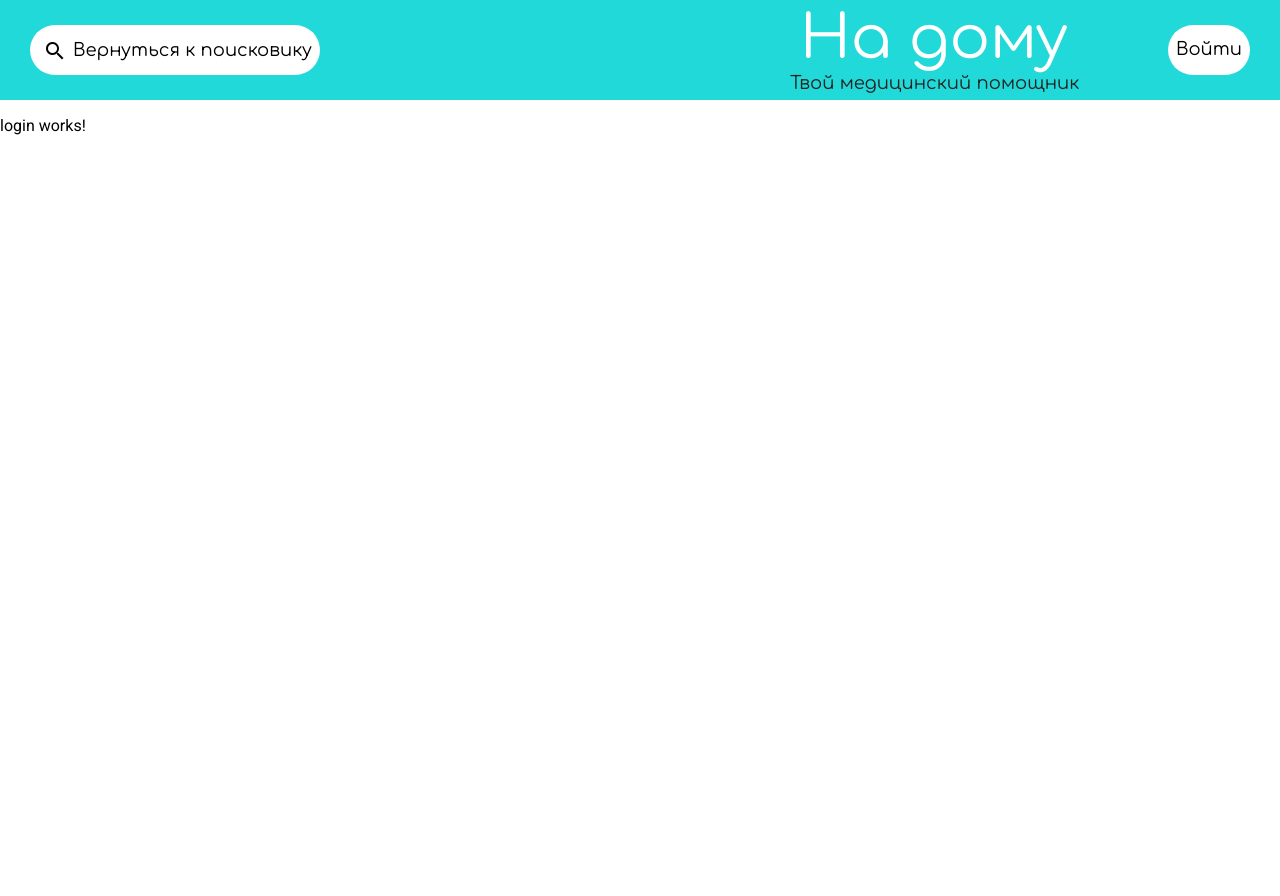
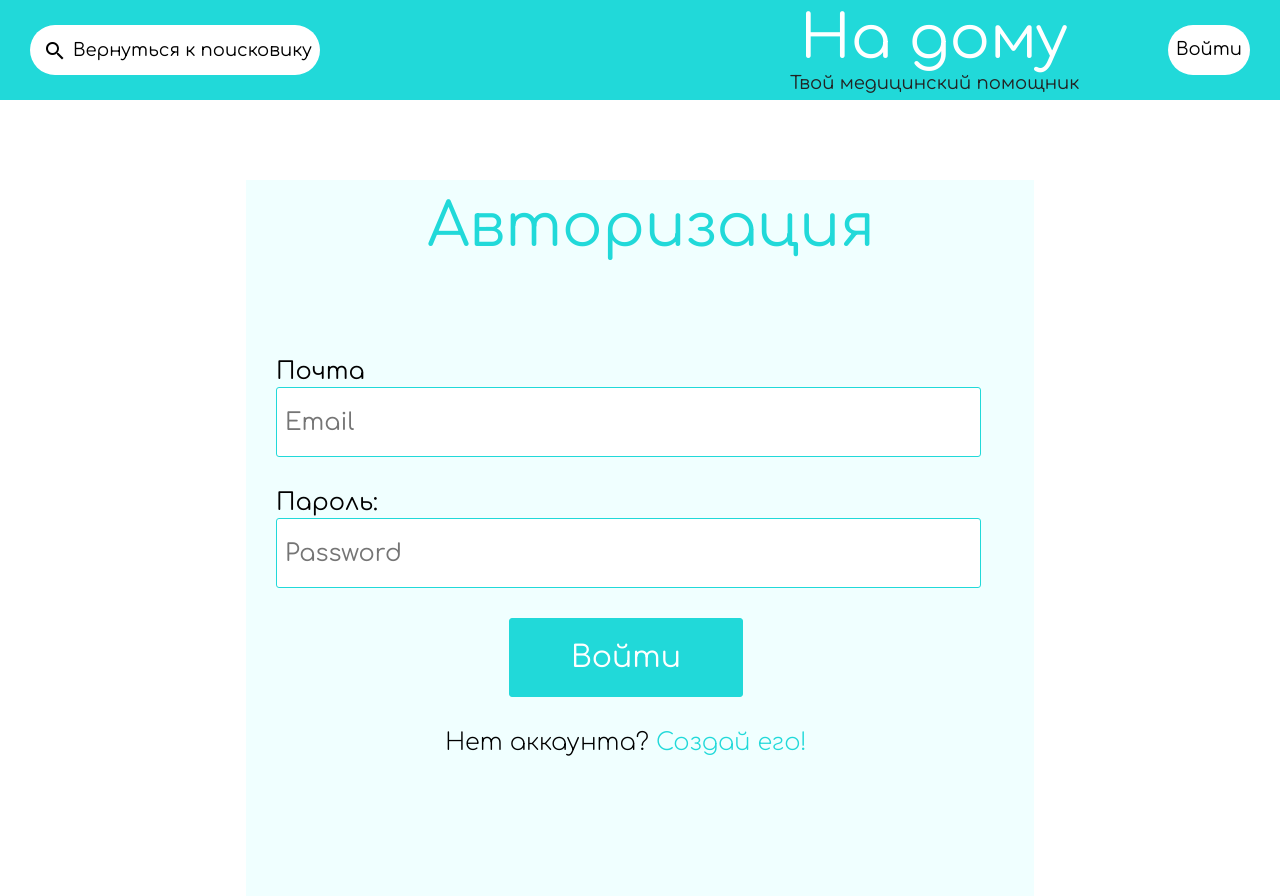
Before and after one commit to moevm/nosql2h24-diseases, an Angular app in the folder frontend/: page /login in a window 1280 px wide. Before the commit the page ends 800 px from the top, so only its background shows below. Built offline with nearby package versions, Linux system fonts and the light colour scheme.

Commit message:
Login_page

```diff
--- a/frontend/src/app/app.component.ts
+++ b/frontend/src/app/app.component.ts
@@ -6,7 +6,7 @@ import { HeaderComponent } from './header/header.component';
   selector: 'app-root',
   imports: [RouterOutlet, HeaderComponent],
   templateUrl: './app.component.html',
-  styleUrl: './app.component.less'
+  styleUrls: ['./app.component.less']
 })
 export class AppComponent {
   title = 'frontend';
--- a/frontend/src/app/app.config.ts
+++ b/frontend/src/app/app.config.ts
@@ -1,9 +1,14 @@
 import { ApplicationConfig, provideZoneChangeDetection } from '@angular/core';
 import { provideRouter } from '@angular/router';
-
+import { provideHttpClient } from '@angular/common/http';
+import { provideAnimationsAsync } from '@angular/platform-browser/animations/async';
 import { routes } from './app.routes';
-import { provideAnimationsAsync } from '@angular/platform-browser/animations/async';
 
 export const appConfig: ApplicationConfig = {
-  providers: [provideZoneChangeDetection({ eventCoalescing: true }), provideRouter(routes), provideAnimationsAsync('noop')]
+  providers: [
+    provideZoneChangeDetection({ eventCoalescing: true }),
+    provideRouter(routes),
+    provideAnimationsAsync('noop'),
+    provideHttpClient()
+  ]
 };
--- a/frontend/src/app/login/login.component.html
+++ b/frontend/src/app/login/login.component.html
@@ -1 +1,14 @@
-<p>login works!</p>
+<div id="login">
+  <h2>Авторизация</h2>
+  <form (ngSubmit)="onSubmit()" #loginForm="ngForm">
+    <label for="email"> <p>Почта</p> </label>
+    <input type="text" id="email" name="email" placeholder="Email" [ngClass]="{'activate': email}" [(ngModel)]="email" required>
+    <label for="password"> <p>Пароль:</p> </label>
+    <input type="password" id="password" name="password" placeholder="Password" [ngClass]="{'activate': password}" [(ngModel)]="password" required>
+
+    <p *ngIf="isError" class="error"> Ошибка </p>
+
+    <input type="submit" value="Войти" id="button">
+  </form>
+  <p>Нет аккаунта? <a>Создай его!</a></p>
+</div>
--- a/frontend/src/app/login/login.component.less
+++ b/frontend/src/app/login/login.component.less
@@ -0,0 +1,102 @@
+@import "../app.component.less";
+
+#login{
+width: 750px;
+height: 700px;
+padding: 8px 8px 8px 30px;
+background: #F0FFFF;
+color: #000000;
+font-family: "Comfortaa";
+font-weight: 300;
+font-size: 24px;
+line-height: 1.3;
+text-align: center;
+
+
+margin-left: auto;
+margin-right: auto;
+margin-top: 80px;
+
+h2{
+    margin: 0;
+    color: @med_color;
+    font-family: @font_family;
+    font-weight: 400;
+    font-size: 60px;
+    text-align: center;
+}
+
+form{
+    margin-top: 60px;
+    float:left;
+    margin-right: 20px;
+    margin-left: auto;
+    margin-right: auto;
+    width: 700px;
+
+    label{
+
+        p{
+            margin: 0;
+            margin-top: 30px;
+            text-align: left;
+            color: #000;
+            font-family: @font_family;
+            font-weight: 400;
+            font-size: 24px;
+        }
+
+    }
+
+    input{
+        width: 687px;
+        height: 60px;
+        padding: 4px 8px 4px 8px;
+        background: #FFFFFF;
+        color: #C0C0C0;
+        border-color: @med_color;
+        border-width: 1px;
+        border-style: solid;
+        border-radius: 3px 3px 3px 3px;
+        font-family: @font_family;
+        font-weight: 400;
+        font-size: 24px;
+        text-align: left;
+        margin: 0;
+    }
+
+    .activate{
+        color: #000;
+    }
+
+    #button{
+        width: 234px;
+        height: 79px;
+        padding: 0px 10px 0px 10px;
+        background: @med_color;
+        color: #FFFFFF;
+        border-radius: 3px 3px 3px 3px;
+        font-family: @font_family;
+        font-weight: 400;
+        font-size: 30px;
+        text-align: center;
+        margin: 30px;
+        }
+    }
+
+    .error{
+        text-align: center;
+        color: red;
+        margin: 0;
+        margin-top: 20px;
+    }
+
+p{
+    text-align: center;
+    margin-right: 50px;
+
+    a{
+        color: @med_color;
+    }
+}
+}
--- a/frontend/src/app/login/login.component.ts
+++ b/frontend/src/app/login/login.component.ts
@@ -1,11 +1,50 @@
 import { Component } from '@angular/core';
+import { HttpClient } from '@angular/common/http';
+import { FormsModule } from '@angular/forms';
+import { CommonModule, NgClass } from '@angular/common';
 
 @Component({
   selector: 'app-login',
-  imports: [],
+  imports: [FormsModule, NgClass, CommonModule],
   templateUrl: './login.component.html',
-  styleUrl: './login.component.less'
+  styleUrls: ['./login.component.less']
 })
 export class LoginComponent {
+  email: string = '';
+  password: string = '';
+  isError: boolean = false;
 
+  constructor(private http: HttpClient) {}
+
+  onSubmit() {
+    console.log('Email:', this.email);
+    console.log('Password:', this.password);
+
+    if (!this.email || !this.password) {
+      this.isError = true;
+      return;
+    } else {
+      this.isError = false;
+    }
+
+    const loginData = {
+      email: this.email,
+      password: this.password
+    };
+
+    this.http.post('/http://127.0.0.1:5000/login', loginData).subscribe({
+      next: response => {
+        console.log('Success:', response);
+        // Обработка успешного ответа
+      },
+      error: error => {
+        console.error('Error:', error);
+        // Обработка ошибки
+      },
+      complete: () => {
+        console.log('Request complete');
+        // Обработка завершения запроса
+      }
+    });
+  }
 }
```
